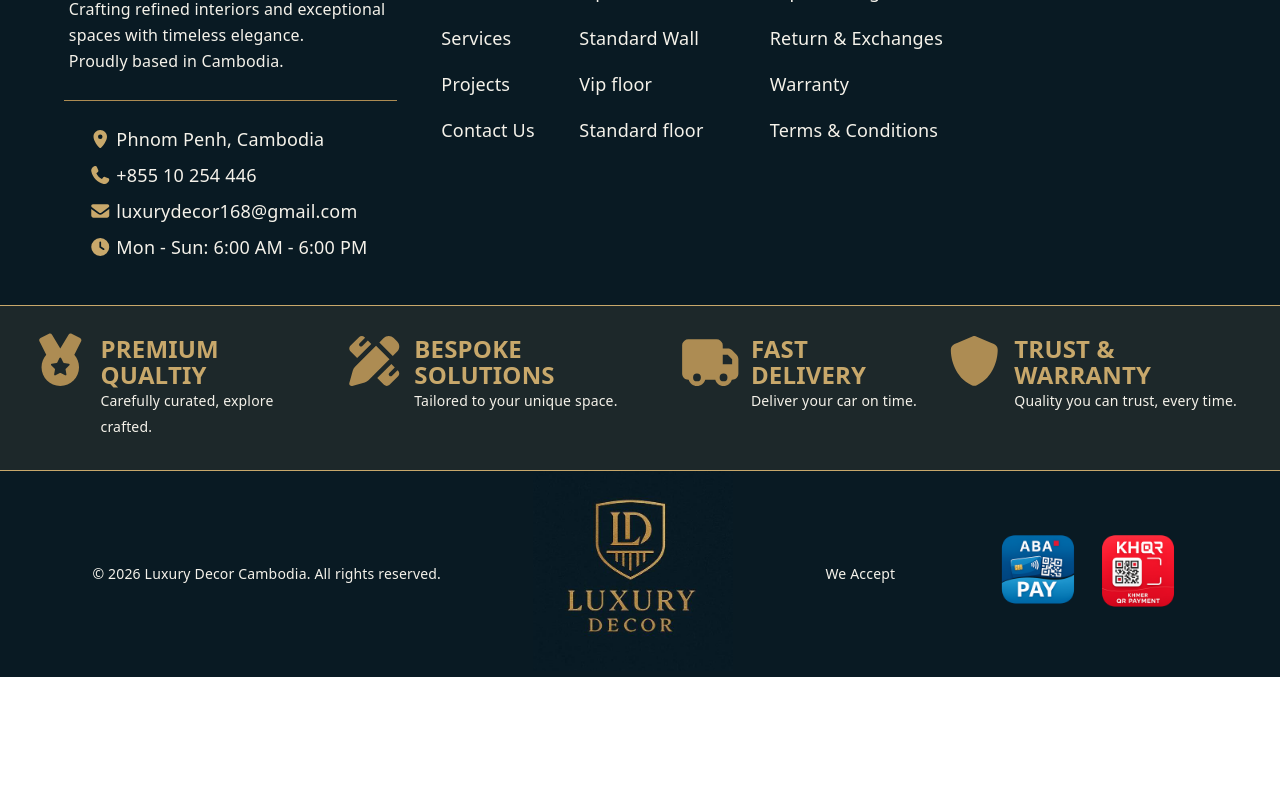
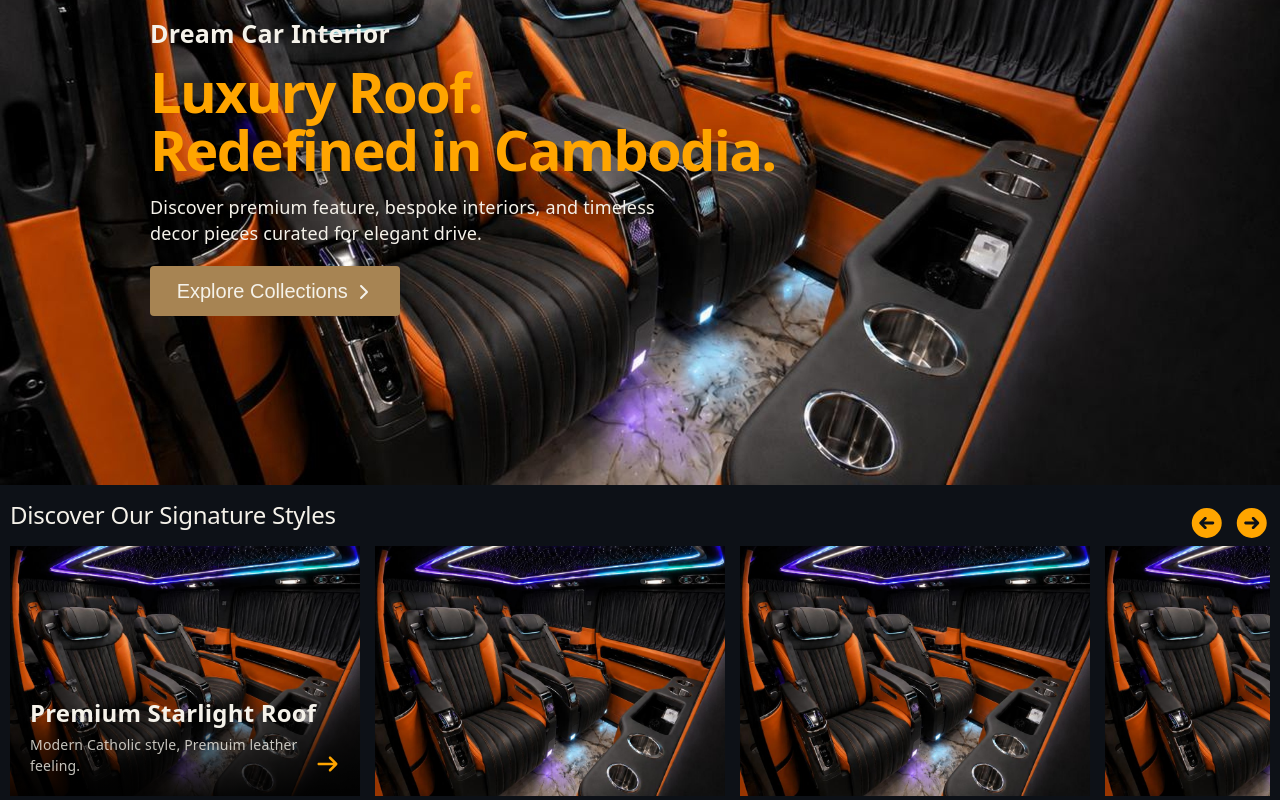
Before and after one commit to EangDeveloper/luxurydecor-showcase, a React (Vite) app in the folder frontend/: page / in a window 1280 px wide. Shown: the part 420-1220 px from the top of the page. Before the commit the page ends 1097 px from the top, so only its background shows below. Built offline with nearby package versions, Linux system fonts and the light colour scheme.

Commit message:
roofpage-commit

```diff
--- a/frontend/src/App.css
+++ b/frontend/src/App.css
@@ -1,3 +1,15 @@
+:root{
+    --primary-background: #091A23;
+    --secondary-background: #0D1117;
+    --primary-gold: #FFA500;
+    --highlight-gold: #FFA500;
+    --gold-light: #FFE8A3;
+    --text-white: #F5F2EA;
+}
+
+body{
+  background-color: var(--secondary-background);
+}
 .counter {
   font-size: 16px;
   padding: 5px 10px;
--- a/frontend/src/App.jsx
+++ b/frontend/src/App.jsx
@@ -1,6 +1,6 @@
 
 import FrontPage from "./components/pages/frontPage.jsx"
-
+import '../src/App.css'
 
 export default function App(){
   return(
--- /dev/null
+++ b/frontend/src/components/layouts/roof.jsx
@@ -0,0 +1,48 @@
+import '../layouts/styles/roofStyle.css'
+
+import { FontAwesomeIcon } from '@fortawesome/react-fontawesome'
+import { faCircleArrowRight, faCircleArrowLeft, faArrowRight } from '@fortawesome/free-solid-svg-icons'
+
+import banner1 from '../../assets/images/banner/pic8.jpeg'
+
+export default function roof(){
+    return(
+        <>
+            <div className="main-section">
+                <div className="title">
+                    <h2>Discover Our Signature Styles</h2>
+                    <div className="button">
+                        <button><FontAwesomeIcon icon={faCircleArrowLeft}/></button>
+                        <button><FontAwesomeIcon icon={faCircleArrowRight}/></button>
+                    </div>
+                </div>
+                <div class="image-container">
+                    <div class="image-section">
+                        <div class="banner">
+                            <img src={banner1} alt=""/>
+                            <div className="banner-content">
+                                <h3>Premium Starlight Roof</h3>
+                                <p>Modern Catholic style, Premuim leather feeling.</p>
+                                <div className="banner-arrow">
+                                    <button><FontAwesomeIcon icon={faArrowRight} /></button>
+                                </div>
+                            </div>
+                        </div>
+
+                        <div class="banner">
+                            <img src={banner1} alt=""/>
+                        </div>
+
+                        <div class="banner">
+                            <img src={banner1} alt=""/>
+                        </div>
+
+                        <div class="banner">
+                            <img src={banner1} alt=""/>
+                        </div>
+                    </div>
+                </div>
+            </div>
+        </>
+    )
+}
--- /dev/null
+++ b/frontend/src/components/layouts/styles/roofStyle.css
@@ -0,0 +1,113 @@
+:root{
+    --primary-background: #091A23;
+    --secondary-background: #0D1117;
+    --primary-gold: #FFA500;
+    --highlight-gold: #FFA500;
+    --gold-light: #FFE8A3;
+    --text-white: #F5F2EA;
+}
+
+*{
+    margin: 0;
+    padding: 0;
+    box-sizing: border-box;
+}
+
+.main-section{
+    width: 100%;
+    height: auto;
+    padding: 10px;
+}
+
+.main-section .title{
+    display: flex;
+    justify-content: space-between;
+}
+
+.main-section .title h2{
+    text-align: center;
+    color: var(--text-white);
+}
+
+.main-section .button button{
+    width: 45px;
+    height: 45px;
+    font-size: 30px;
+    background: transparent;
+    border: none;
+    color: var(--highlight-gold);
+    text-align: right;
+}
+
+.image-container{
+    width: 100%;
+    overflow: hidden;
+}
+
+.image-section{
+    display: flex;
+    flex-direction: row;
+    gap: 15px;
+    transition: transform 0.3s ease;
+}
+
+.image-section .banner{
+    position: relative;
+    flex-shrink: 0;
+    overflow: hidden;
+}
+
+.image-section .banner img{
+    width: 350px;
+    height: 250px;
+    object-fit: cover;
+    display: block;
+}
+
+.banner-content{
+    position: absolute;
+    bottom: 0;
+    left: 0;
+    width: 100%;
+    padding: 20px;
+
+    background: linear-gradient(
+        to top,
+        rgba(0, 0, 0, 0.9),
+        rgba(0, 0, 0, 0.5),
+        transparent
+    );
+
+    color: var(--text-white);
+}
+
+.banner-content h3{
+    font-size: 24px;
+    margin-bottom: 8px;
+}
+
+.banner-content p{
+    font-size: 14px;
+    line-height: 1.5;
+    color: rgba(245, 242, 234, 0.8);
+
+    padding-right: 40px;
+}
+
+.banner-arrow button{
+    position: absolute;
+    right: 20px;
+    bottom: 20px;
+
+    font-size: 20px;
+    color: var(--highlight-gold);
+
+    transition: transform 0.3s ease;
+    cursor: pointer;
+    background: transparent;
+    border: none;
+}
+
+.banner:hover .banner-arrow button{
+    transform: translateX(5px);
+}
--- a/frontend/src/components/pages/frontPage.jsx
+++ b/frontend/src/components/pages/frontPage.jsx
@@ -1,11 +1,14 @@
 
 import Header from '../layouts/header'
 import Footer from '../layouts/footer'
+import RoofPage from '../layouts/roof'
+
 import './styles/frontPageStyle.css'
 import logo from '../../assets/logos/logo.png'
+import banner from '../../assets/images/banner/car1.jpg'
 
 import { FontAwesomeIcon } from '@fortawesome/react-fontawesome';
-import { faHouse, faLayerGroup } from '@fortawesome/free-solid-svg-icons';
+import { faHouse, faLayerGroup, faChevronRight } from '@fortawesome/free-solid-svg-icons';
 
 function frontPage(){
     return(
@@ -26,6 +29,23 @@ function frontPage(){
                     </ul>
                 </div>
             </div>
+            <div className="banner-img">
+                <div className="image">
+                    <img src={banner} alt="" />
+                </div>
+                <div className="banner-title">
+                    <p className='p-title'>Dream Car Interior</p>
+                    <h1>Luxury Roof.</h1>
+                    <h1>Redefined in Cambodia.</h1>
+                    <p className='p-para'>Discover premium feature, bespoke interiors, and timeless
+                        <br/>decor pieces curated for elegant drive.
+                    </p>
+                    <button className='explore-btn'>Explore Collections <FontAwesomeIcon icon={faChevronRight} className='arrow'/></button>
+                </div>
+            </div>
+
+            <RoofPage />
+
 
             <Footer />
         </>
--- a/frontend/src/components/pages/styles/frontPageStyle.css
+++ b/frontend/src/components/pages/styles/frontPageStyle.css
@@ -1,9 +1,11 @@
 :root{
     --primary-background: #091A23;
     --secondary-background: #0D1117;
-    --primary-gold: #AD8C53;
-    --highlight-gold: #C8A86B;
+    --primary-gold: #FFA500;
+    --highlight-gold: #FFA500;
+    --gold-light: #FFE8A3;
     --text-white: #F5F2EA;
+    --button-color: #a78453;
 }
 
 *{
@@ -18,7 +20,8 @@
     height: auto;
     align-items: center;
     justify-content: space-evenly;
-    border: 1px, solid;
+    border-top: 1px solid;
+    border-bottom: 1px solid;
     border-color: var(--primary-gold);
     background: var(--primary-background);
 }
@@ -69,3 +72,60 @@
     content: " ";
     color: var(--primary-gold);
 }
+
+.banner-img{
+    width: 100%;
+    height: auto;
+}
+
+.image img{
+    width: 100%;
+    height: 720px;
+}
+
+.banner-title{
+    position: absolute;
+    width: auto;
+    height: auto;
+    top: 55%;
+    padding-left: 150px;
+
+}
+
+.banner-title .p-title{
+    font-weight: 700;
+    font-size: 25px;
+    color: var(--text-white);
+}
+
+.banner-title h1{
+    color: var(--highlight-gold);
+    font-weight: bold;
+}
+
+.banner-title .p-para{
+    color: var(--text-white);
+}
+
+.banner-title .explore-btn{
+    width: 250px;
+    height: 50px;
+    border-radius: 4px;
+    border: none;
+    padding: 10px;
+    margin-top: 20px;
+    font-size: 20px;
+    background-color: var(--button-color);
+    color: var(--text-white);
+    cursor: pointer;
+}
+
+.banner-title .explore-btn:hover{
+    content: ' ';
+    background-color: var(--gold-light);
+    color: var(--secondary-background);
+}
+
+.banner-title .arrow{
+    font-size: 16px;
+}
```
Also changed, not shown: frontend/src/assets/images/banner/car1.jpg (added), frontend/src/assets/images/banner/pic8.jpeg (added).
